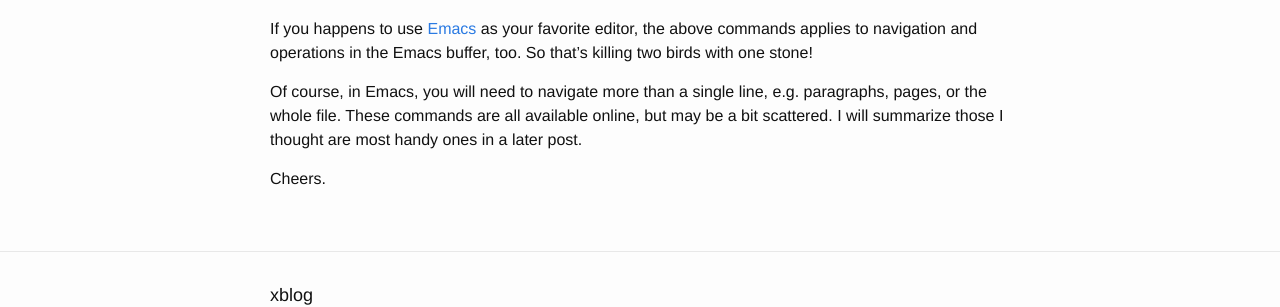
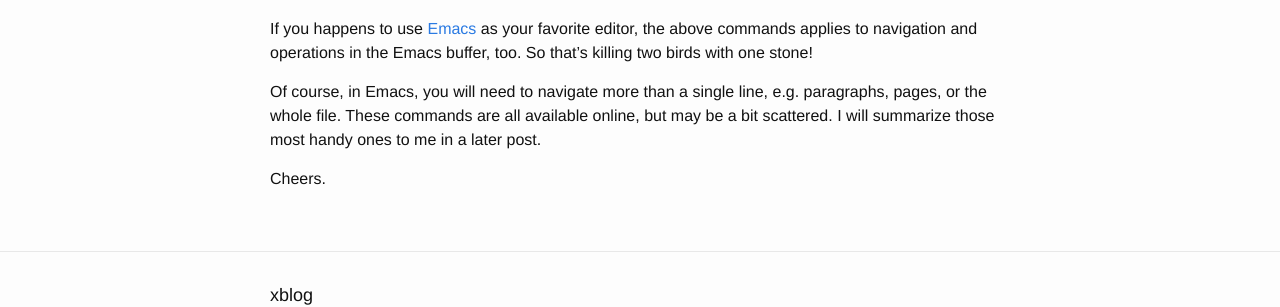
Before and after one commit to zyxue/zyxue.github.io, a Jekyll site: the page built from _posts/2016-02-29-effective-bash-navigation.md, in a window 1280 px wide. Shown: the part 1620-1927 px from the top of the page. Built offline with Jekyll 4.4.1, drawn with Linux system fonts in a browser that asks for light colours.

Commit message:
updated _posts/2016-02-29-effective-bash-navigation.md

```diff
--- a/_posts/2016-02-29-effective-bash-navigation.md
+++ b/_posts/2016-02-29-effective-bash-navigation.md
@@ -78,7 +78,7 @@ Emacs buffer, too. So that's killing two birds with one stone!
 
 Of course, in Emacs, you will need to navigate more than a single line, e.g.
 paragraphs, pages, or the whole file. These commands are all available online,
-but may be a bit scattered. I will summarize those I thought are most handy
-ones in a later post.
+but may be a bit scattered. I will summarize those most handy ones to me in a
+later post.
 
 Cheers.
```
